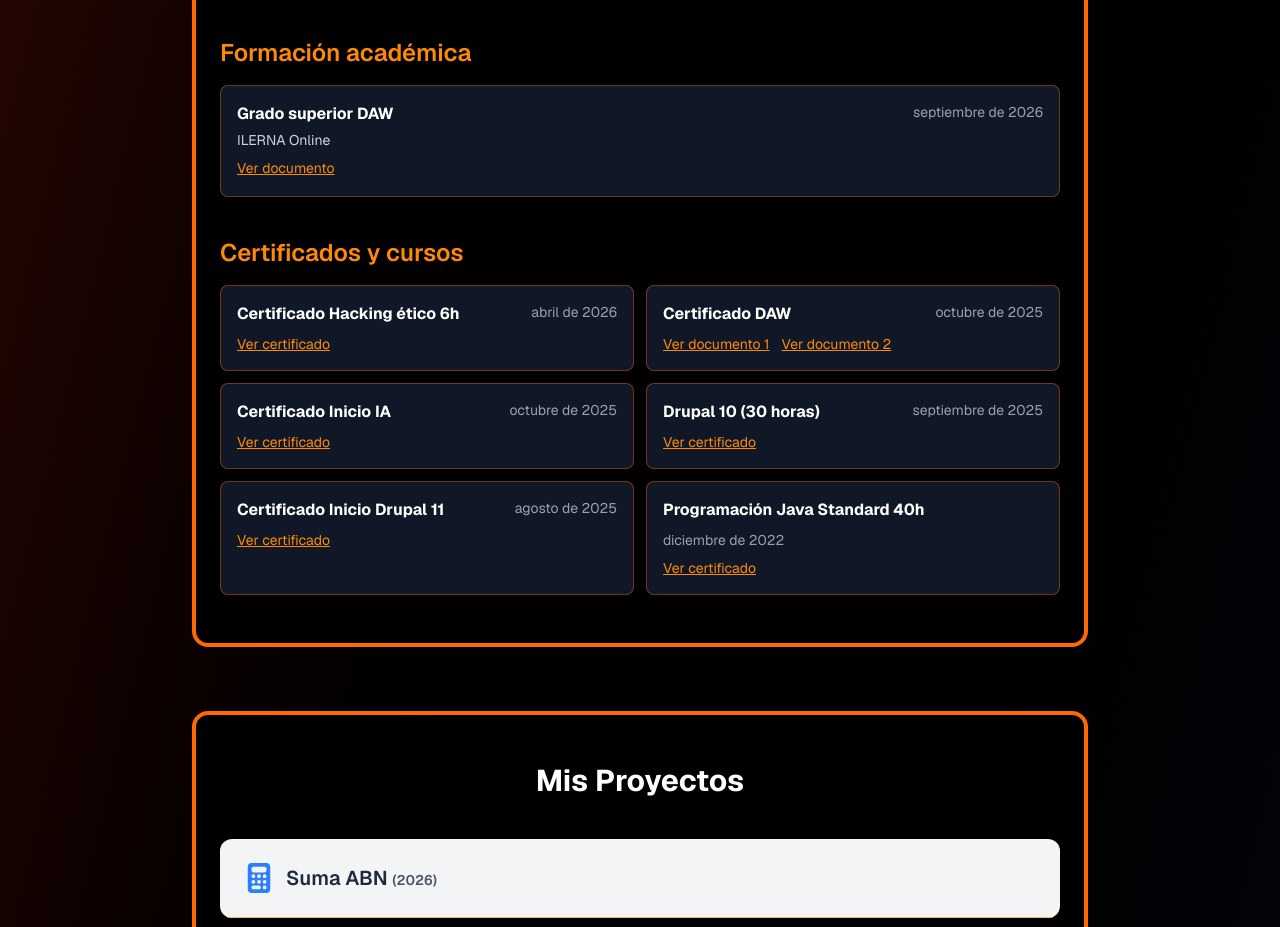
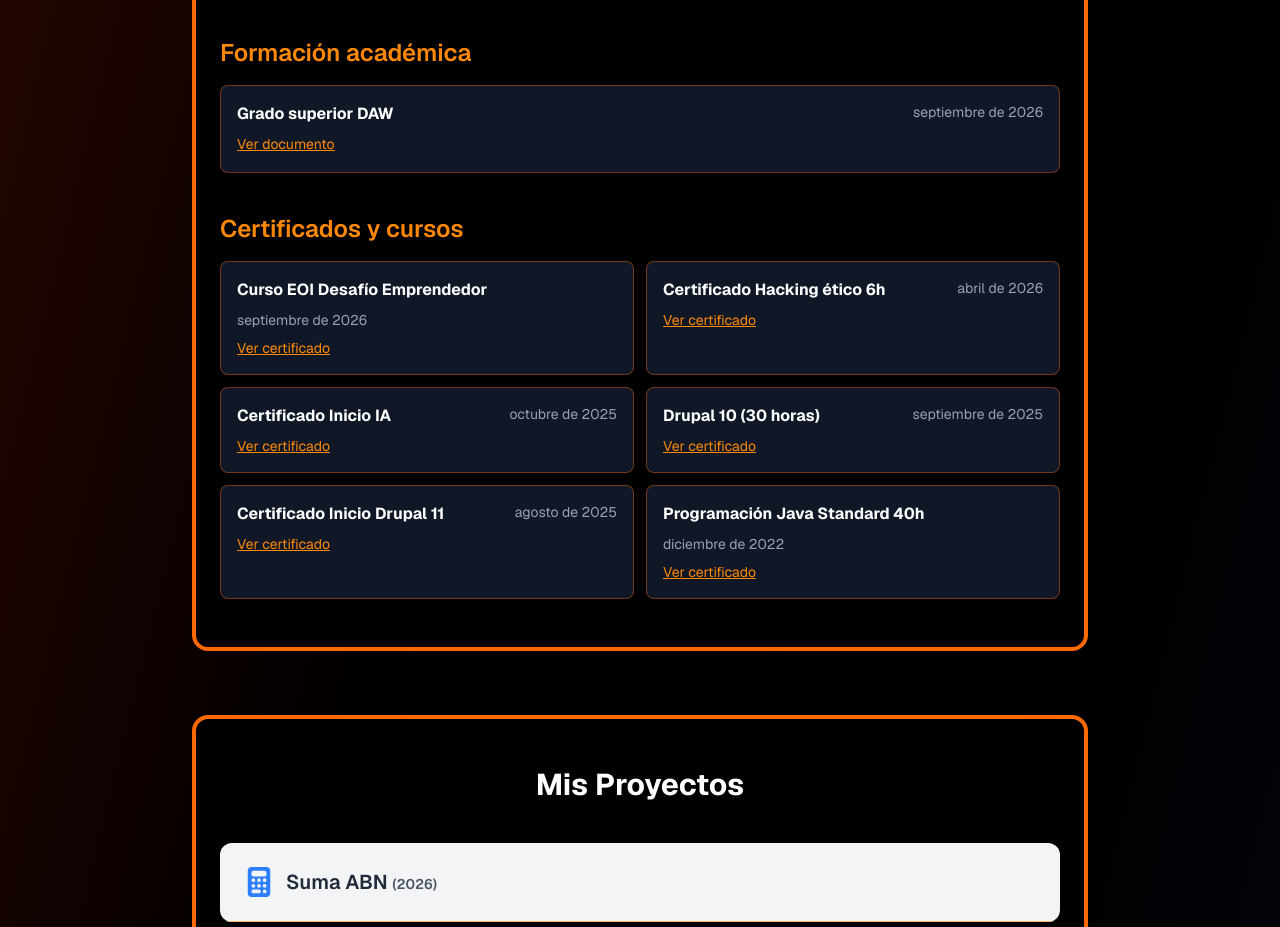
Before and after one commit to valentinrl9/portfolio, a Next.js app: page / in a window 1280 px wide. Shown: the part 1760-2687 px from the top of the page. Built offline with nearby package versions, Linux system fonts and the light colour scheme.

Commit message:
🔄 Auto-sync portfolio data [2026-09-03]

```diff
--- /dev/null
+++ b/public/cv/cv-preview.html
@@ -0,0 +1,133 @@
+<!DOCTYPE html>
+<html lang="es">
+<head>
+  <meta charset="UTF-8">
+  <style>
+    * { margin: 0; padding: 0; box-sizing: border-box; }
+    body { font-family: 'Segoe UI', Arial, sans-serif; color: #1a1a1a; font-size: 10.5pt; line-height: 1.45; padding: 36px 44px; }
+    h1 { font-size: 22pt; color: #c2410c; margin-bottom: 2px; }
+    h2 { font-size: 12pt; color: #c2410c; border-bottom: 2px solid #c2410c; padding-bottom: 3px; margin: 16px 0 8px; text-transform: uppercase; letter-spacing: 0.5px; }
+    .subtitle { font-size: 11pt; color: #555; margin-bottom: 6px; }
+    .contact { font-size: 9pt; color: #666; margin-bottom: 14px; }
+    .contact a { color: #c2410c; text-decoration: none; }
+    .bio { margin-bottom: 14px; color: #333; font-size: 10pt; }
+    .entry { margin-bottom: 10px; }
+    .entry-header { display: flex; justify-content: space-between; align-items: baseline; }
+    .entry-title { font-weight: 700; font-size: 10.5pt; }
+    .entry-date { font-size: 9pt; color: #888; }
+    .entry-sub { font-size: 9.5pt; color: #555; font-style: italic; }
+    .entry p { font-size: 10pt; margin-top: 2px; }
+    .skills { display: flex; flex-wrap: wrap; gap: 5px; margin-top: 4px; }
+    .skill { background: #fed7aa; color: #9a3412; padding: 1px 9px; border-radius: 10px; font-size: 8.5pt; font-weight: 600; }
+    .two-col { display: grid; grid-template-columns: 1fr 1fr; gap: 6px 20px; }
+    .cert-item, .title-item { font-size: 10pt; margin-bottom: 4px; }
+    .cert-item strong, .title-item strong { font-weight: 600; }
+    .cert-meta { font-size: 9pt; color: #666; }
+  </style>
+</head>
+<body>
+  <h1>Valentín Ruiz León</h1>
+  <div class="subtitle">Desarrollador Web FullStack</div>
+  <div class="contact">
+    <a href="https://www.linkedin.com/in/valentin-ruiz-823b31286">LinkedIn</a> ·
+    <a href="https://github.com/valentinrl9">GitHub</a>
+  </div>
+
+  <div class="bio">
+    Profesional multidisciplinar con más de 25 años de trayectoria. Desarrollador FullStack con experiencia en React, Angular, Symfony, Node.js y más. Apasionado por transformar ideas en soluciones eficientes.
+  </div>
+
+
+  <h2>Formación</h2>
+
+  <div class="entry">
+    <div class="entry-header">
+      <span class="entry-title">Grado superior DAW</span>
+      <span class="entry-date">septiembre de 2026</span>
+    </div>
+
+  </div>
+
+
+  <h2>Proyectos destacados</h2>
+
+  <div class="entry">
+    <div class="entry-header">
+      <span class="entry-title">Pendinails</span>
+      <span class="entry-date">2026</span>
+    </div>
+    <p>Web de catálogo de pendinails — <a href="https://github.com/valentinrl9/pendinails" style="color:#c2410c;text-decoration:none;font-size:9pt">Ver</a></p>
+  </div>
+  <div class="entry">
+    <div class="entry-header">
+      <span class="entry-title">Cashflow App</span>
+      <span class="entry-date">2026</span>
+    </div>
+    <p>Aplicación para controlar ingresos y gastos personales. — <a href="https://github.com/valentinrl9/cashflow-app" style="color:#c2410c;text-decoration:none;font-size:9pt">Ver</a></p>
+  </div>
+  <div class="entry">
+    <div class="entry-header">
+      <span class="entry-title">TPV Infantil</span>
+      <span class="entry-date">2026</span>
+    </div>
+    <p>aplicación de simulación de un TPV para que los niños y niñas practiquen con monedas y billetes de euros. — <a href="https://tpv-infantil.vercel.app" style="color:#c2410c;text-decoration:none;font-size:9pt">Ver</a></p>
+  </div>
+  <div class="entry">
+    <div class="entry-header">
+      <span class="entry-title">Juegomonedas</span>
+      <span class="entry-date">2026</span>
+    </div>
+    <p>Juego para que niños practiquen con monedas — <a href="https://juegomonedas.vercel.app" style="color:#c2410c;text-decoration:none;font-size:9pt">Ver</a></p>
+  </div>
+  <div class="entry">
+    <div class="entry-header">
+      <span class="entry-title">ABN Restas</span>
+      <span class="entry-date">2026</span>
+    </div>
+    <p>Restas con método ABN — <a href="https://abn-restas.vercel.app" style="color:#c2410c;text-decoration:none;font-size:9pt">Ver</a></p>
+  </div>
+  <div class="entry">
+    <div class="entry-header">
+      <span class="entry-title">Que Cocino Hoy</span>
+      <span class="entry-date">2025</span>
+    </div>
+    <p>Aplicación para buscar recetas de cocina en función de los ingrediente que tengo en ese momento. — <a href="https://que-cocino-hoy.vercel.app" style="color:#c2410c;text-decoration:none;font-size:9pt">Ver</a></p>
+  </div>
+
+
+  <h2>Certificados</h2>
+  <div class="two-col">
+
+    <div class="cert-item">
+      <strong>Curso EOI Desafío Emprendedor</strong>
+      <div class="cert-meta">septiembre de 2026</div>
+    </div>
+    <div class="cert-item">
+      <strong>Certificado Hacking ético 6h</strong>
+      <div class="cert-meta">abril de 2026</div>
+    </div>
+    <div class="cert-item">
+      <strong>Certificado Inicio IA</strong>
+      <div class="cert-meta">octubre de 2025</div>
+    </div>
+    <div class="cert-item">
+      <strong>Drupal 10 (30 horas)</strong>
+      <div class="cert-meta">septiembre de 2025</div>
+    </div>
+    <div class="cert-item">
+      <strong>Certificado Inicio Drupal 11</strong>
+      <div class="cert-meta">agosto de 2025</div>
+    </div>
+    <div class="cert-item">
+      <strong>Programación Java Standard 40h</strong>
+      <div class="cert-meta">diciembre de 2022</div>
+    </div>
+  </div>
+
+
+  <h2>Habilidades técnicas</h2>
+  <div class="skills">
+    <span class="skill">PHP</span><span class="skill">TypeScript</span><span class="skill">JavaScript</span>
+  </div>
+</body>
+</html>
--- a/src/data/certificados.ts
+++ b/src/data/certificados.ts
@@ -4,57 +4,50 @@ export interface Certificado {
   emisor: string;
   fecha: string;
   url: string;
-  fuente: "drive" | "manual";
+  fuente: 'drive' | 'manual';
 }
 
 export const certificados: Certificado[] = [
   {
-    nombre: "Certificado Hacking ético 6h",
-    emisor: "",
-    fecha: "abril de 2026",
-    url: "https://drive.google.com/file/d/1QnC4iynv3PfZU-JfjG2vaR1VigosH5cH/view?usp=drivesdk",
-    fuente: "drive",
+    "nombre": "Curso EOI Desafío Emprendedor",
+    "emisor": "",
+    "fecha": "septiembre de 2026",
+    "url": "https://drive.google.com/file/d/1uXg0RIn62FH_aJMKdpVigqsQMAOuJ2h8/view?usp=drivesdk",
+    "fuente": "drive"
   },
   {
-    nombre: "Certificado DAW",
-    emisor: "",
-    fecha: "octubre de 2025",
-    url: "https://drive.google.com/file/d/1hggONu2y98g-T0EiLa1ilCRO97C6Ns3k/view?usp=drivesdk",
-    fuente: "drive",
+    "nombre": "Certificado Hacking ético 6h",
+    "emisor": "",
+    "fecha": "abril de 2026",
+    "url": "https://drive.google.com/file/d/1QnC4iynv3PfZU-JfjG2vaR1VigosH5cH/view?usp=drivesdk",
+    "fuente": "drive"
   },
   {
-    nombre: "Certificado DAW",
-    emisor: "",
-    fecha: "octubre de 2025",
-    url: "https://drive.google.com/file/d/1pl0EFylgHwrhjeDO7TzA1UA1x3N0DGTs/view?usp=drivesdk",
-    fuente: "drive",
+    "nombre": "Certificado Inicio IA",
+    "emisor": "",
+    "fecha": "octubre de 2025",
+    "url": "https://drive.google.com/file/d/1WMmu4BKsYltxcYuyWouZZin2Wpir20p9/view?usp=drivesdk",
+    "fuente": "drive"
   },
   {
-    nombre: "Certificado Inicio IA",
-    emisor: "",
-    fecha: "octubre de 2025",
-    url: "https://drive.google.com/file/d/1WMmu4BKsYltxcYuyWouZZin2Wpir20p9/view?usp=drivesdk",
-    fuente: "drive",
+    "nombre": "Drupal 10 (30 horas)",
+    "emisor": "",
+    "fecha": "septiembre de 2025",
+    "url": "https://drive.google.com/file/d/1tYuGzxZ7tqLlhdWevI9UQeQIwYWi0Omm/view?usp=drivesdk",
+    "fuente": "drive"
   },
   {
-    nombre: "Drupal 10 (30 horas)",
-    emisor: "",
-    fecha: "septiembre de 2025",
-    url: "https://drive.google.com/file/d/1tYuGzxZ7tqLlhdWevI9UQeQIwYWi0Omm/view?usp=drivesdk",
-    fuente: "drive",
+    "nombre": "Certificado Inicio Drupal 11",
+    "emisor": "",
+    "fecha": "agosto de 2025",
+    "url": "https://drive.google.com/file/d/1NAzUwe4WdWmMRJkt3ddDy8NC4JtMG98A/view?usp=drivesdk",
+    "fuente": "drive"
   },
   {
-    nombre: "Certificado Inicio Drupal 11",
-    emisor: "",
-    fecha: "agosto de 2025",
-    url: "https://drive.google.com/file/d/1NAzUwe4WdWmMRJkt3ddDy8NC4JtMG98A/view?usp=drivesdk",
-    fuente: "drive",
-  },
-  {
-    nombre: "Programación Java Standard 40h",
-    emisor: "",
-    fecha: "diciembre de 2022",
-    url: "https://drive.google.com/file/d/1tAx7_3WHUnkWpy_XCJCJu8KqQwGIziTH/view?usp=drivesdk",
-    fuente: "drive",
-  },
+    "nombre": "Programación Java Standard 40h",
+    "emisor": "",
+    "fecha": "diciembre de 2022",
+    "url": "https://drive.google.com/file/d/1tAx7_3WHUnkWpy_XCJCJu8KqQwGIziTH/view?usp=drivesdk",
+    "fuente": "drive"
+  }
 ];
--- a/src/data/titulos.ts
+++ b/src/data/titulos.ts
@@ -4,15 +4,15 @@ export interface Titulo {
   centro: string;
   fecha: string;
   url: string;
-  fuente: "drive" | "manual";
+  fuente: 'drive' | 'manual';
 }
 
 export const titulos: Titulo[] = [
   {
-    nombre: "Grado superior DAW",
-    centro: "ILERNA Online",
-    fecha: "septiembre de 2026",
-    url: "https://drive.google.com/file/d/1u1kC2aheAJBcFdBuW9IDFjkc7wHchwpI/view?usp=drivesdk",
-    fuente: "drive",
-  },
+    "nombre": "Grado superior DAW",
+    "centro": "",
+    "fecha": "septiembre de 2026",
+    "url": "https://drive.google.com/file/d/1u1kC2aheAJBcFdBuW9IDFjkc7wHchwpI/view?usp=drivesdk",
+    "fuente": "drive"
+  }
 ];
```
